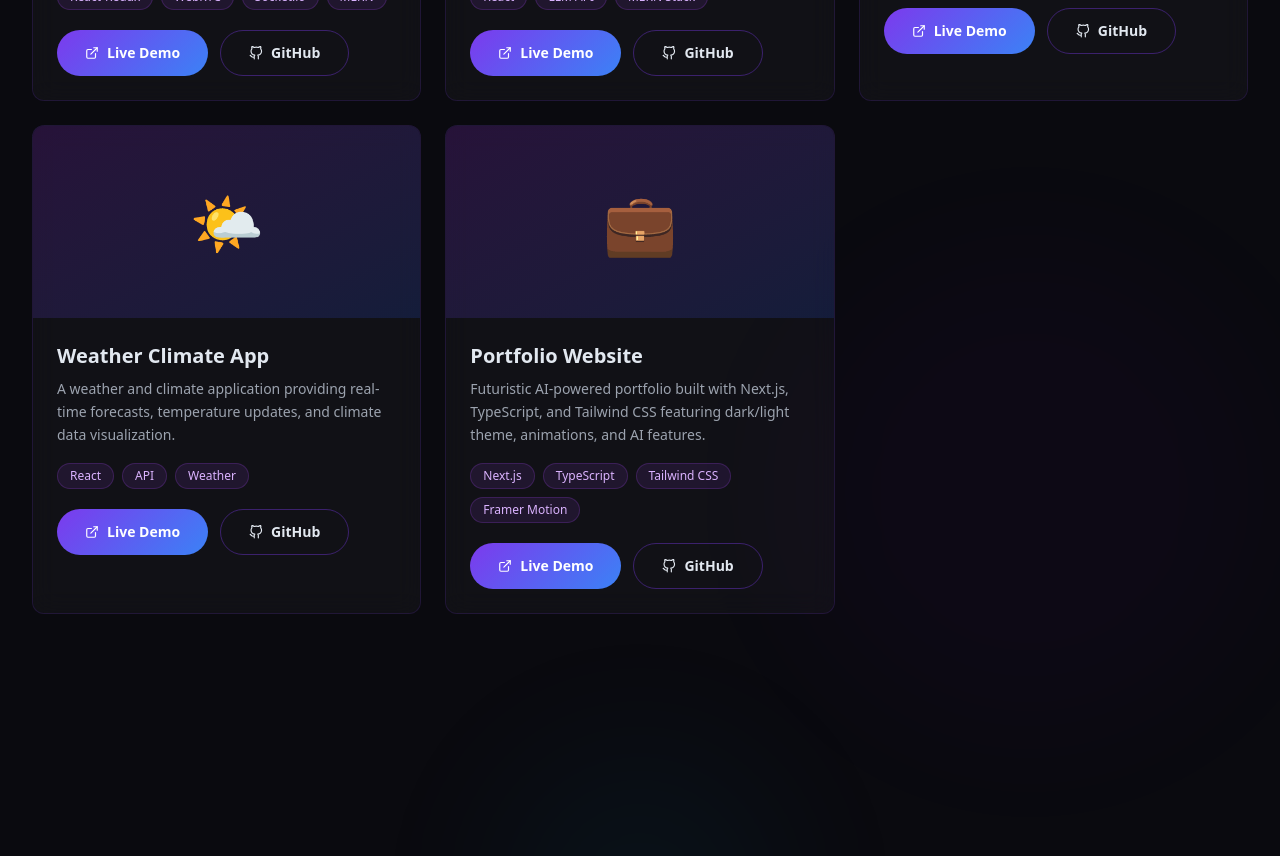
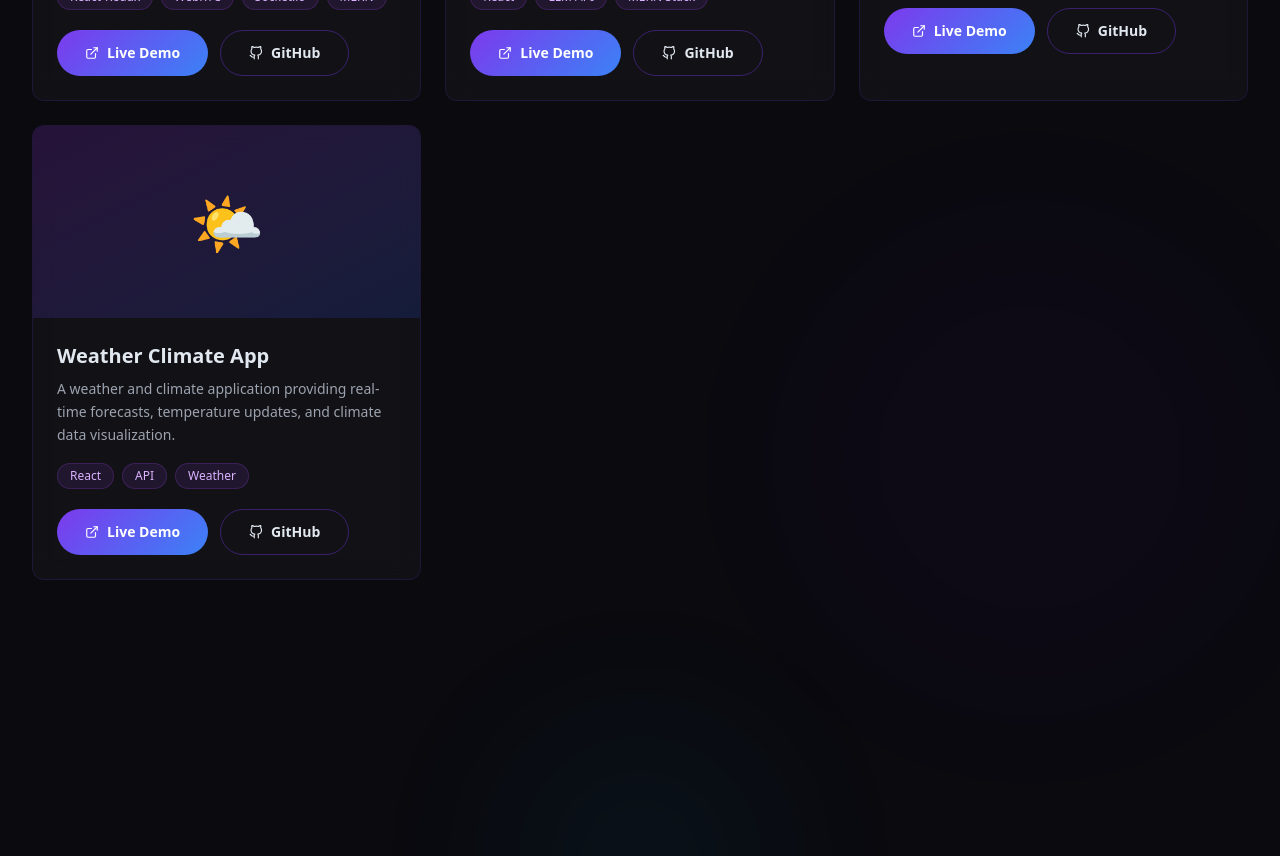
Before and after one commit to Sahil071803/Portfolio-Website, a Next.js app: page / in a window 1280 px wide. Shown: the part 3320-4176 px from the top of the page. Built offline with nearby package versions, Linux system fonts and the light colour scheme.

Commit message:
Remove Portfolio Website project entry

```diff
--- a/src/components/Projects.tsx
+++ b/src/components/Projects.tsx
@@ -49,17 +49,7 @@ const projects = [
     live: "https://weather-climate-app.vercel.app",
     github: "https://github.com/Sahil071803/Weather-Climate-app.git",
   },
-  {
-    id: 5,
-    title: "Portfolio Website",
-    description:
-      "Futuristic AI-powered portfolio built with Next.js, TypeScript, and Tailwind CSS featuring dark/light theme, animations, and AI features.",
-    tags: ["Next.js", "TypeScript", "Tailwind CSS", "Framer Motion"],
-    category: "AI",
-    image: "💼",
-    live: "https://portfolio-website-nu-opal-68.vercel.app",
-    github: "https://github.com/Sahil071803/Portfolio-Website.git",
-  },
+
 ];
 
 const filters = ["All", "AI", "WebRTC", "MERN"];
--- a/src/lib/portfolio-data.ts
+++ b/src/lib/portfolio-data.ts
@@ -48,13 +48,6 @@ export const portfolioData = {
       live: "https://weather-climate-app.vercel.app",
       github: "https://github.com/Sahil071803/Weather-Climate-app.git",
     },
-    {
-      title: "Portfolio Website",
-      description: "Futuristic AI-powered portfolio built with Next.js, TypeScript, and Tailwind CSS featuring dark/light theme, animations, and AI features.",
-      tags: ["Next.js", "TypeScript", "Tailwind CSS", "Framer Motion"],
-      category: "AI",
-      live: "https://portfolio-website-nu-opal-68.vercel.app",
-      github: "https://github.com/Sahil071803/Portfolio-Website.git",
-    },
+
   ],
 };
```
